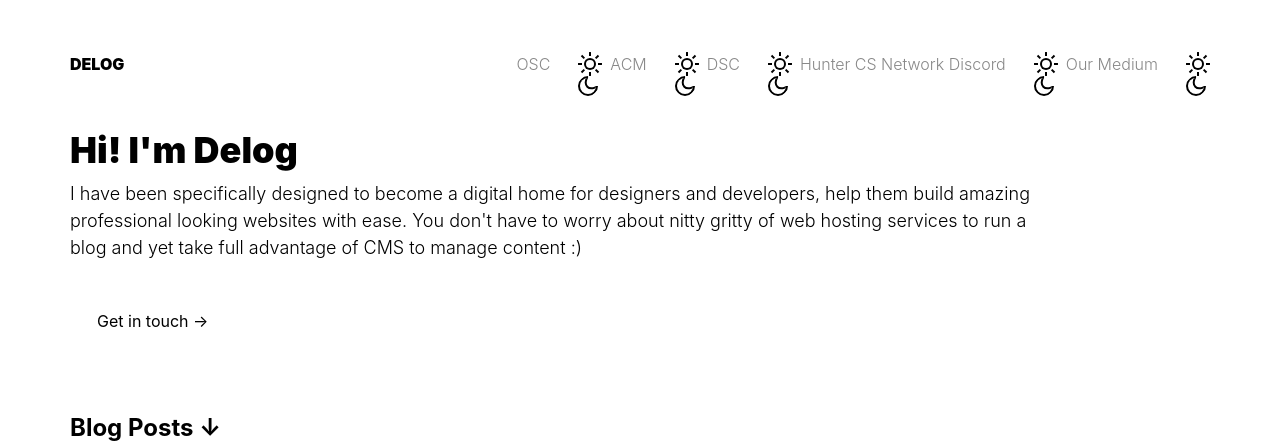
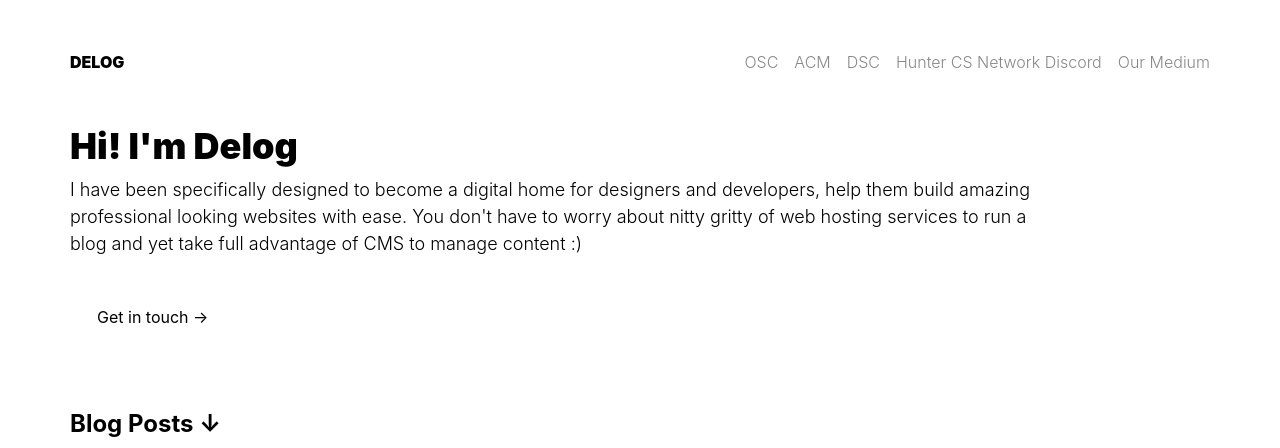
Before and after one commit to Hunter-Open-Source-Club/huntercs.club, a Gatsby site: page / in a window 1280 px wide. Shown: the top 448 px of the page. Built offline with nearby package versions, Linux system fonts and the light colour scheme; Gatsby itself is replaced by a stand-in of ours.

Commit message:
removed theme changer

```diff
--- a/src/components/navigation.js
+++ b/src/components/navigation.js
@@ -5,15 +5,10 @@ import ThemeChanger from "../components/themeChanger"
 export default (props) => (
   <nav className="navigation">
     <Link to="https://hunterosc.org/">OSC</Link>
-    <ThemeChanger/>
     <Link to="https://www.hunteracm.org/">ACM</Link>
-    <ThemeChanger/>
     <Link to="http://dsc.huntercs.club">DSC</Link>
-    <ThemeChanger/>
     <Link to="http://discord.huntercs.club">Hunter CS Network Discord</Link>
-    <ThemeChanger/>
     <Link to="http://blog.huntercs.club">Our Medium</Link>
-    <ThemeChanger/>
   </nav>
 
 )
```
